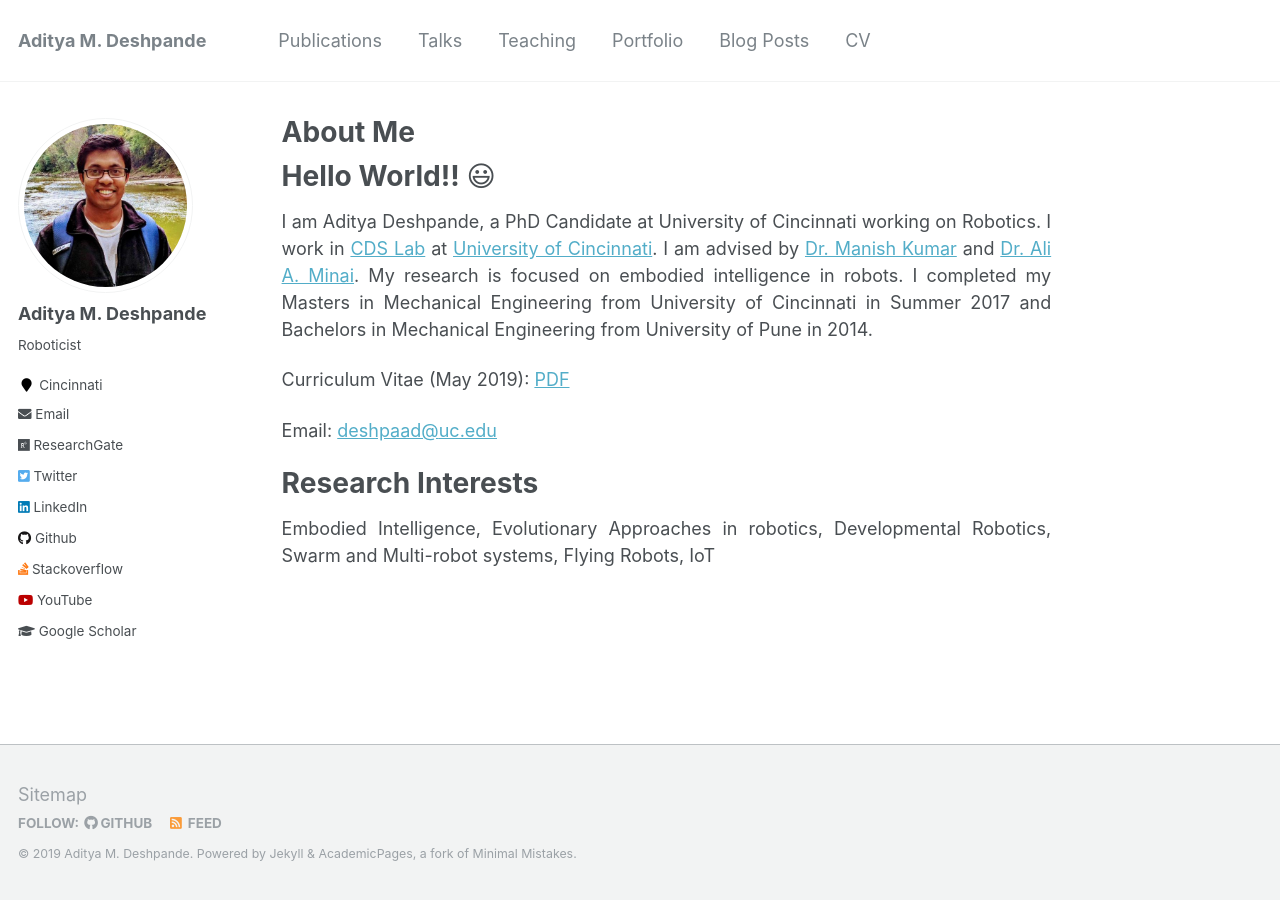
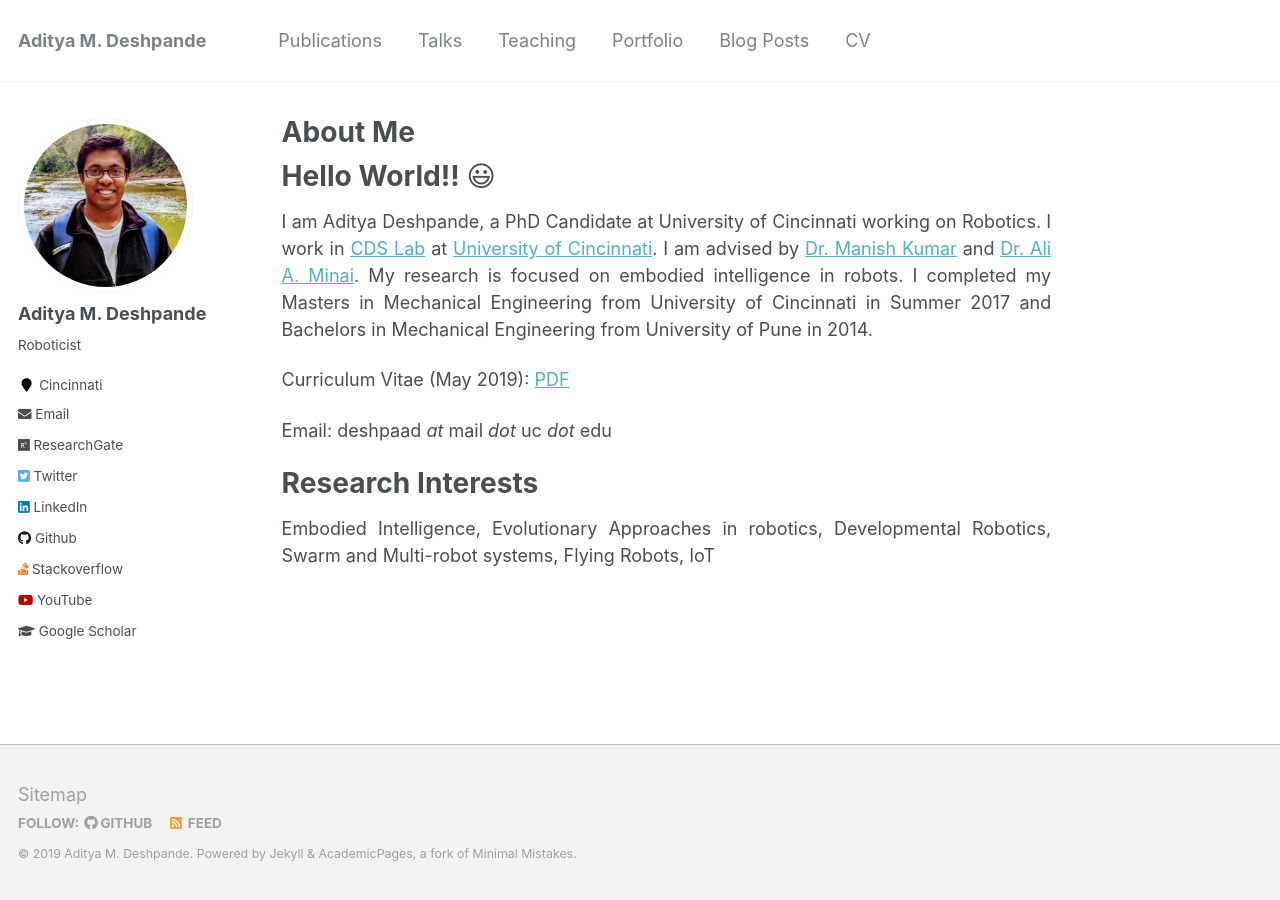
Before and after one commit to adipandas/adipandas.github.io, a Jekyll site: the page built from _pages/about.md, in a window 1280 px wide. Built offline with Jekyll 4.4.1, drawn with Linux system fonts in a browser that asks for light colours; emoji names are drawn with the system emoji font.

Commit message:
Update about.md

```diff
--- a/_pages/about.md
+++ b/_pages/about.md
@@ -15,7 +15,7 @@ I completed my Masters in Mechanical Engineering from University of Cincinnati i
 
 Curriculum Vitae (May 2019): [PDF](https://adipandas.github.io/files/aditya-cv-web.pdf)
 
-Email: <a href="mailto:deshpaad@mail.uc.edu">deshpaad@<span style="display:none;">mail.</span>uc.edu
+Email: deshpaad _at_ mail _dot_ uc _dot_ edu
 
 Research Interests
 ======
```
